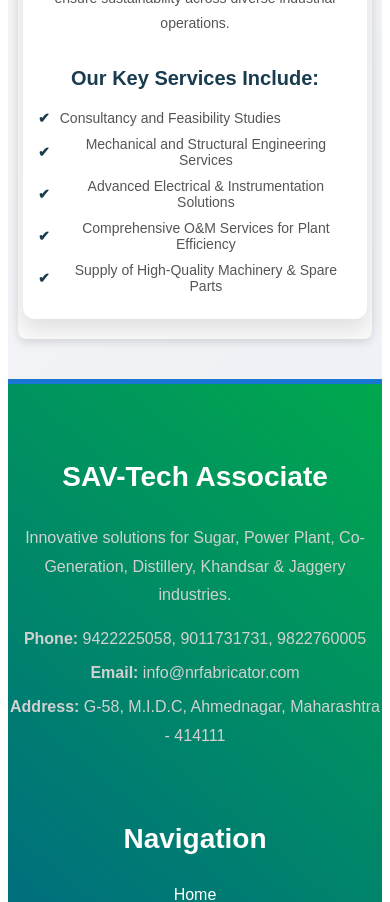
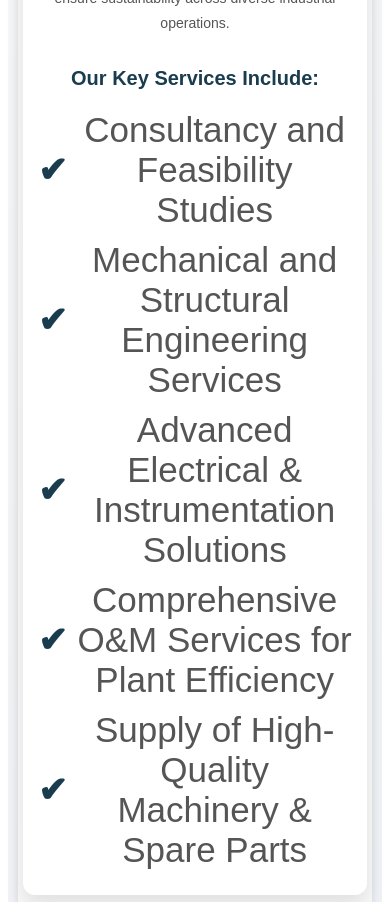
Before and after one commit to susmitajadhav/react-website, a React (Vite) app: page /contactpage in a window 390 px wide. Shown: the part 5520-6422 px from the top of the page. Built offline with nearby package versions, Linux system fonts and the light colour scheme.

Commit message:
Updated styles

```diff
--- a/src/components/Footer.css
+++ b/src/components/Footer.css
@@ -19,7 +19,7 @@
   grid-template-columns: 1fr 1fr 1fr;
   gap: 30px;
   justify-items: center;  /* Centers items horizontally */
-  padding: 20px 0;
+  padding: 20px 20px;
 }
 
 .footer-left, .footer-right {
--- a/src/components/InfoPage.css
+++ b/src/components/InfoPage.css
@@ -175,8 +175,13 @@
     font-size: 20px;
   }
 
-  .info-details p,
-  .info-details li {
+  .info-details p
+   {
     font-size: 14px;
   }
+
+  .info-details li{
+    font-size: 35px!important;
+
+  }
 }
```
